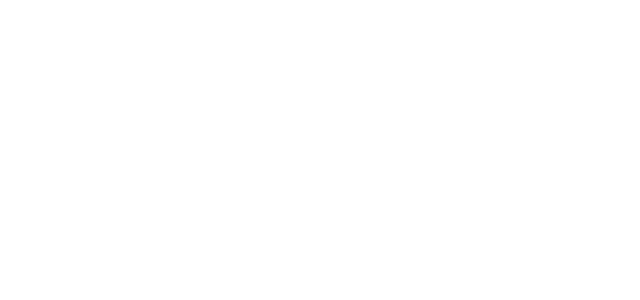
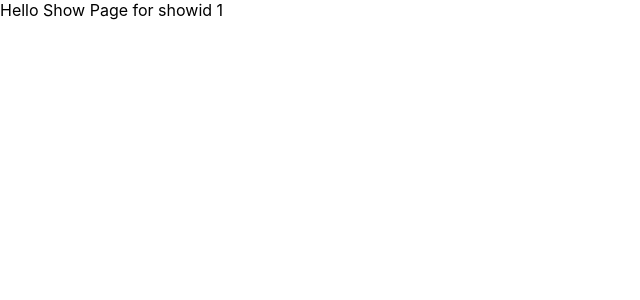
Before and after one commit to kareemshaban/box-office, a React (Create React App) app: page /show/1 in a window 1280 px wide. Before the commit this address had no page. Shown: the top 300 px of the page, without its empty margins (0-640 px from the left). Built offline with nearby package versions, Linux system fonts and the light colour scheme.

Commit message:
useParams

```diff
--- a/src/App.jsx
+++ b/src/App.jsx
@@ -2,6 +2,8 @@
 import Home from './pages/Home';
 import Started from './pages/Started';
 import Mainlayout from './components/MainLayout';
+import Show from './components/Shows/Show';
+import Actor from './components/Actors/Actor';
 function App() {
   return (
     <BrowserRouter>
@@ -10,6 +12,8 @@
           <Route path="/" Component={Home} />
           <Route path="/stared" Component={Started} />
         </Route>
+        <Route path="/show/:showId" Component={Show} />
+        <Route path="/actor/:actorId" Component={Actor} />
       </Routes>
     </BrowserRouter>
   );
--- /dev/null
+++ b/src/components/Actors/Actor.jsx
@@ -0,0 +1,5 @@
+const Actor = () => {
+  return <div>Hello Actor page</div>;
+};
+
+export default Actor;
--- /dev/null
+++ b/src/components/Shows/Show.jsx
@@ -0,0 +1,7 @@
+import { useParams } from 'react-router-dom';
+
+const Show = () => {
+  const { showId } = useParams();
+  return <div>Hello Show Page for showid {showId}</div>;
+};
+export default Show;
--- a/src/components/Shows/ShowCard.jsx
+++ b/src/components/Shows/ShowCard.jsx
@@ -9,7 +9,7 @@
       <img src={img} />
       <h1>{name}</h1>
       <div> {summaryStr}</div>
-      <Link to="/">Read More</Link>
+      <Link to={`show/${id}`}>Read More</Link>
     </div>
   );
 };
```
